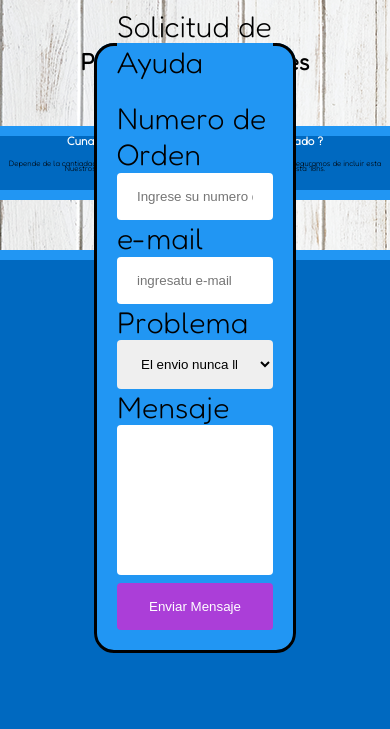
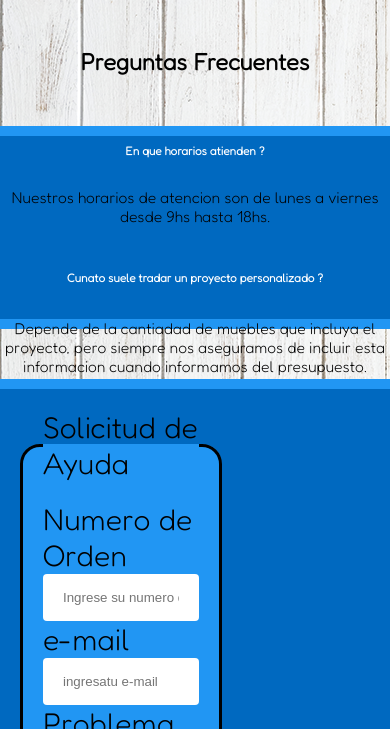
Before and after one commit to ManuAntoniow/Crafting-Muebles, a plain HTML site: page pages/ayuda.html in a window 390 px wide. Shown: the part 115-844 px from the top of the page. Drawn offline with Linux system fonts and the light colour scheme.

Commit message:
arreglos-v2-fullresponsive

```diff
--- a/pages/ayuda.html
+++ b/pages/ayuda.html
@@ -26,15 +26,15 @@
 	</header>
     <main>
 		<h2 class="subtitle--negro">Preguntas Frecuentes</h2>
-		<section class="block">
+		<section class="block-preguntas">
 			<h3 class="subtitle">En que horarios atienden ?</h3>
 			<p class="text">Nuestros horarios de atencion son de lunes a viernes desde 9hs hasta 18hs.</p>
-			<h3 class="subtitle">Cunato suele tradar un proyecto personalizado ?</h3>
-			<p class="text">Depende de la cantiadad de muebles que incluya el proyecto, pero siempre nos aseguramos de incluir esta informacion cuando informamos del presupuesto.</p>
+			<h3 class="subtitle--1">Cunato suele tradar un proyecto personalizado ?</h3>
+			<p class="text--1">Depende de la cantiadad de muebles que incluya el proyecto, pero siempre nos aseguramos de incluir esta informacion cuando informamos del presupuesto.</p>
 		</section>
-		<section class="block">
-			<form action="#" method="post">
-				<fieldset class="formulario">
+		<section class="block--big">
+			<form action="#" method="post" class="formulario">
+				<fieldset>
 					<legend>Solicitud de Ayuda</legend>
 					<div>
 						<label for="numero">Numero de Orden</label>
--- a/style/main.css
+++ b/style/main.css
@@ -43,6 +43,7 @@ nav a {
     text-decoration: none;
 }
 .block {
+    padding-bottom: 30px;
     background-color: #0069c0;
     border-width: 1rem;
     border-color: #2196f3;
@@ -59,6 +60,34 @@ nav a {
     justify-items: center;
     align-items: center;
 }
+.block-preguntas {
+    padding-bottom: 30px;
+    background-color: #0069c0;
+    border-width: 1rem;
+    border-color: #2196f3;
+    border-top-style: solid;
+    border-bottom-style: solid;
+    margin-top: 5rem;
+    display: grid;
+    grid-template-areas:
+        "titulo"
+        "texto"
+        "titulo-1"
+        "texto-1";
+    grid-template-rows: 20% 40% 40%;
+    grid-gap: 10px;
+    justify-items: center;
+    align-items: center;
+}
+.block--big {
+    padding-bottom: 30px;
+    background-color: #0069c0;
+    border-width: 1rem;
+    border-color: #2196f3;
+    border-top-style: solid;
+    border-bottom-style: solid;
+    margin-top: 5rem;
+}
 .title {
     color: white;
     font-size: 6vw;
@@ -70,6 +99,12 @@ nav a {
     grid-area: titulo;
     text-align: center;
 }
+.subtitle--1 {
+    color: white;
+    font-size: 3vw;
+    grid-area: titulo-1;
+    text-align: center;
+}
 .subtitle--negro {
     color: black;
     font-size: 6vw;
@@ -78,19 +113,27 @@ nav a {
 }
 .text {
     color: black;
-    font-size: 2vw;
+    font-size: 4vw;
     grid-area: texto;
+    text-align: center;
+}
+.text--1 {
+    color: black;
+    font-size: 4vw;
+    grid-area: texto-1;
     text-align: center;
 }
 .image {
     border-radius: 5rem;
-    width: 70rem;
+    width: 40vw;
     margin: 5rem;
-    max-width: 100%;
-    height: auto;
     grid-area: imagen;
 }
 .formulario {
+    display: block;
+    grid-area: imagen;
+}
+.formulario fieldset{
     border-radius: 2rem;
     border: 3px solid black;
     background-color: #2196f3;
@@ -98,8 +141,6 @@ nav a {
     margin: 20px;
     font-size: 3rem;
     width: 40vw;
-    display: block;
-    grid-area: imagen;
 }
 textarea {
     width: 100%;
@@ -161,10 +202,17 @@ iframe {
 }
 @media screen and (min-width: 768px) {
     .block {
-        grid-template-columns: repeat(2 50%);
+        grid-template-columns: 50% 50%;
         grid-template-rows: 35% 65%;
+        grid-template-areas:
+            "titulo titulo"
+            "texto imagen";
     }
-}
+    .block-preguntas {
+        grid-template-areas:
+            "titulo titulo-1"
+            "texto texto-1"
+    }
 @media screen and (min-width: 1024px) {
     .block {
         grid-template-columns: 50% 50%;
@@ -173,4 +221,15 @@ iframe {
             "titulo imagen"
             "texto imagen";
     }
+    .block-preguntas {
+        grid-template-areas:
+            "titulo titulo-1"
+            "texto texto-1"
+    }
+    .text {
+        font-size: 2vw;
+    }
+    .text--1{
+        font-size: 2vw;
+    }
 }
```
Also changed, not shown: pages/contacto.html (+2 -2 lines).
